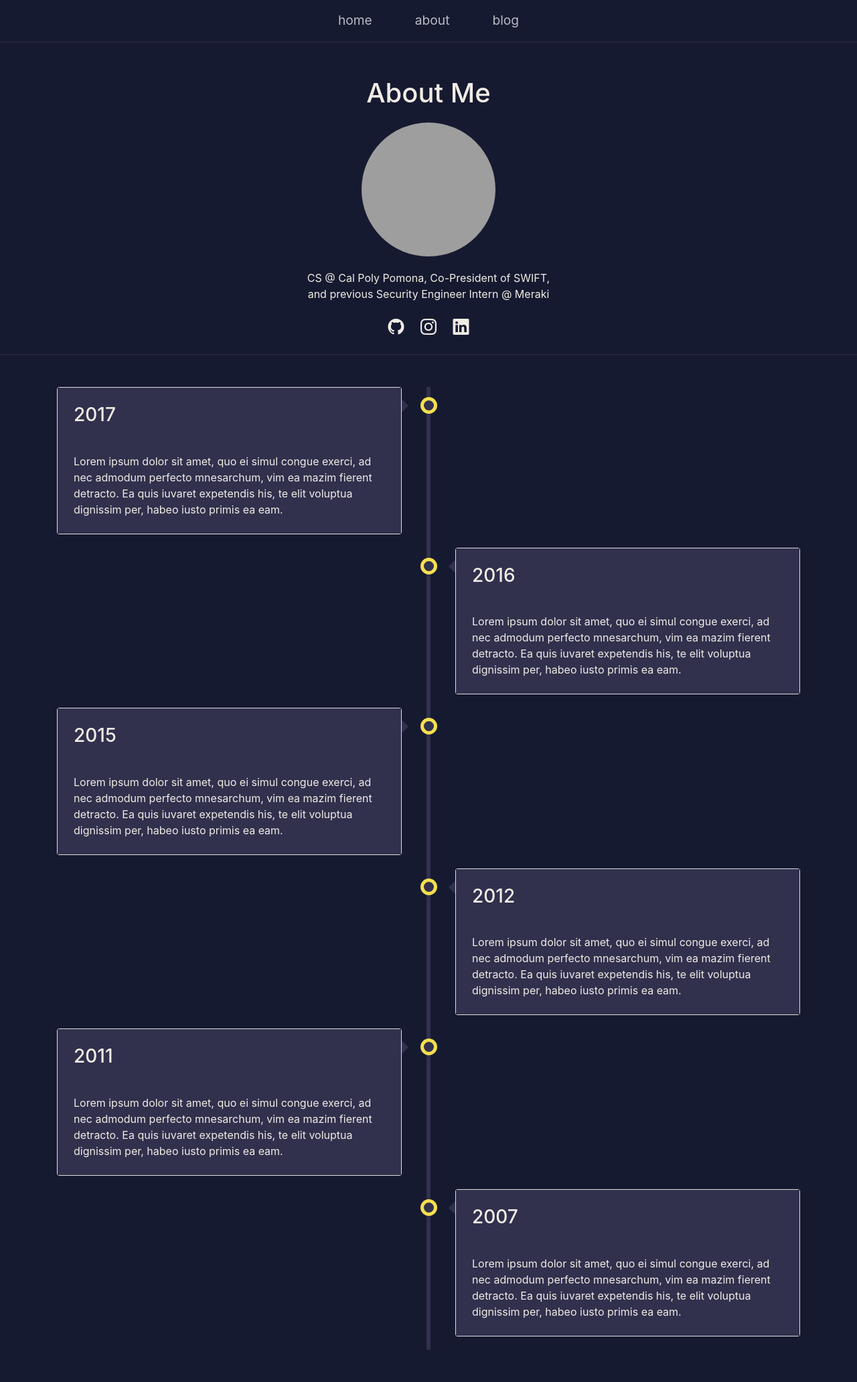
After one commit to DewewRHINO/chetapichart.com, a Flask app: page /about in a window 1280 px wide. The commit adds this page. Shown: the whole page at 67% size. Run offline with Flask 3, Linux system fonts and the light colour scheme; some libraries are stand-ins or nearby versions; grey boxes are pictures that could not be loaded.

Commit message:
Added blog and about page

```diff
--- a/app.py
+++ b/app.py
@@ -3,5 +3,13 @@ from flask import Flask, render_template
 app = Flask(__name__)
 
 @app.route("/")
-def hello_world():
+def home_page():
     return render_template('home.html')
+
+@app.route("/about")
+def about_page():
+    return render_template('about.html')
+
+@app.route("/blog")
+def blog_page():
+    return render_template('blog.html')
--- a/static/styles.css
+++ b/static/styles.css
@@ -27,6 +27,18 @@ a{
 .blog-previews{
     text-align: center;
     padding-top: 2rem;
+}
+
+.about-content{
+    text-align: center;
+    padding-top: 2rem;
+
+    display: flex;
+    flex-direction: row;
+    flex-wrap: nowrap;
+    justify-content: space-around;
+    align-items: center;
+    align-content: stretch;
 }
 
  /* Custom Styles */
@@ -79,3 +91,171 @@ h3{
 .blog-post{
     background-color: #31304D;
 }
+
+/* The actual timeline (the vertical ruler) */
+.main-timeline {
+  position: relative;
+}
+
+.card-body{
+    background-color: #31304D;
+}
+
+/* The actual timeline (the vertical ruler) */
+.main-timeline::after {
+  content: "";
+  position: absolute;
+  width: 6px;
+  background-color: #31304D;
+  top: 0;
+  bottom: 0;
+  left: 50%;
+  margin-left: -3px;
+}
+
+/* Container around content */
+.timeline {
+  position: relative;
+  background-color: inherit;
+  width: 50%;
+}
+
+/* The circles on the timeline */
+.timeline::after {
+  content: "";
+  position: absolute;
+  width: 25px;
+  height: 25px;
+  right: -13px;
+  background-color: #31304D;
+  border: 5px solid #f5df4d;
+  top: 15px;
+  border-radius: 50%;
+  z-index: 1;
+}
+
+/* Place the container to the left */
+.left {
+  padding: 0px 40px 20px 0px;
+  left: 0;
+}
+
+/* Place the container to the right */
+.right {
+  padding: 0px 0px 20px 40px;
+  left: 50%;
+}
+
+/* Add arrows to the left container (pointing right) */
+.left::before {
+  content: " ";
+  position: absolute;
+  top: 18px;
+  z-index: 1;
+  right: 30px;
+  border: medium solid #31304D;
+  border-width: 10px 0 10px 10px;
+  border-color: transparent transparent transparent #31304D;
+}
+
+/* Add arrows to the right container (pointing left) */
+.right::before {
+  content: " ";
+  position: absolute;
+  top: 18px;
+  z-index: 1;
+  left: 30px;
+  border: medium solid #31304D;
+  border-width: 10px 10px 10px 0;
+  border-color: transparent #31304D transparent transparent;
+}
+
+/* Fix the circle for containers on the right side */
+.right::after {
+  left: -12px;
+}
+
+/* Media queries - Responsive timeline on screens less than 600px wide */
+@media screen and (max-width: 600px) {
+  /* Place the timelime to the left */
+  .main-timeline::after {
+    left: 31px;
+  }
+
+  /* Full-width containers */
+  .timeline {
+    width: 100%;
+    padding-left: 70px;
+    padding-right: 25px;
+  }
+
+  /* Make sure that all arrows are pointing leftwards */
+  .timeline::before {
+    left: 60px;
+    border: medium solid #31304D;
+    border-width: 10px 10px 10px 0;
+    border-color: transparent #31304D transparent transparent;
+  }
+
+  /* Make sure all circles are at the same spot */
+  .left::after,
+  .right::after {
+    left: 18px;
+  }
+
+  .left::before {
+    right: auto;
+  }
+
+  /* Make all right containers behave like the left ones */
+  .right {
+    left: 0%;
+  }
+}
+
+.blog-post-row {
+    display: flex;
+    flex-direction: column;
+    align-items: center; /* Center the blog posts */
+}
+
+.blog-post {
+    background-color: #31304D; /* Using the predefined color */
+    color: #B6BBC4; /* Adjust text color as needed */
+    width: 100%; /* Stretch to full width */
+    max-width: 800px; /* Adjust the max width as needed */
+    margin-bottom: 20px;
+    padding: 20px;
+    box-shadow: 0 4px 8px rgba(0, 0, 0, 0.1); /* Optional shadow for depth */
+}
+
+.blog-post img {
+    width: 100%;
+    height: auto;
+}
+
+.blog-post h5 {
+    margin-top: 15px;
+    color: #F0ECE5; /* Adjust title color as needed */
+}
+
+.blog-post p {
+    color: #B6BBC4; /* Adjust text color as needed */
+}
+
+.blog-post .btn {
+    background-color: #161A30; /* Button background */
+    color: #F0ECE5; /* Button text color */
+    border: none;
+}
+
+.blog-post .btn:hover {
+    background-color: darken(#161A30, 10%); /* Darker on hover */
+}
+
+/* Media Query for smaller screens */
+@media screen and (max-width: 600px) {
+    .blog-post {
+        width: 90%; /* Slightly smaller on small screens */
+    }
+}
--- /dev/null
+++ b/templates/about.html
@@ -0,0 +1,99 @@
+{% extends "layout.html" %}
+
+{% block content %}
+
+<hr>
+
+<div class="container intro">
+
+    <div class="about-text">
+        <h1>
+            About Me
+          </h1>
+    </div>
+
+    <img src="https://media.licdn.com/dms/image/D5603AQH54OOeHmAFtA/profile-displayphoto-shrink_800_800/0/1692248799742?e=1707955200&v=beta&t=aMX5zmfl5fmgstE5rysQPqqJBuY1_SPQhC7Si_Ao_Bs" alt="Profile Picture" class="profile-pic">
+
+    <div class="about-text">
+        CS @ Cal Poly Pomona, Co-President of SWIFT, <br> and previous Security Engineer Intern @ Meraki
+    </div>
+
+    <div class="social-icons">
+        <!-- Replace with your social media links -->
+        <a href="https://www.facebook.com"><i class="bi bi-github"></i></a>
+        <a href="https://www.twitter.com"><i class="bi bi-instagram"></i></a>
+        <a href="https://www.instagram.com"><i class="bi bi-linkedin"></i></a>
+    </div>
+
+</div>
+
+<hr>
+
+<section>
+    <div class="container py-5">
+      <div class="main-timeline">
+        <div class="timeline left">
+          <div class="card">
+            <div class="card-body p-4">
+              <h3>2017</h3>
+              <p class="mb-0">Lorem ipsum dolor sit amet, quo ei simul congue exerci, ad nec admodum perfecto
+                mnesarchum, vim ea mazim fierent detracto. Ea quis iuvaret expetendis his, te elit voluptua
+                dignissim per, habeo iusto primis ea eam.</p>
+            </div>
+          </div>
+        </div>
+        <div class="timeline right">
+          <div class="card">
+            <div class="card-body p-4">
+              <h3>2016</h3>
+              <p class="mb-0">Lorem ipsum dolor sit amet, quo ei simul congue exerci, ad nec admodum perfecto
+                mnesarchum, vim ea mazim fierent detracto. Ea quis iuvaret expetendis his, te elit voluptua
+                dignissim per, habeo iusto primis ea eam.</p>
+            </div>
+          </div>
+        </div>
+        <div class="timeline left">
+          <div class="card">
+            <div class="card-body p-4">
+              <h3>2015</h3>
+              <p class="mb-0">Lorem ipsum dolor sit amet, quo ei simul congue exerci, ad nec admodum perfecto
+                mnesarchum, vim ea mazim fierent detracto. Ea quis iuvaret expetendis his, te elit voluptua
+                dignissim per, habeo iusto primis ea eam.</p>
+            </div>
+          </div>
+        </div>
+        <div class="timeline right">
+          <div class="card">
+            <div class="card-body p-4">
+              <h3>2012</h3>
+              <p class="mb-0">Lorem ipsum dolor sit amet, quo ei simul congue exerci, ad nec admodum perfecto
+                mnesarchum, vim ea mazim fierent detracto. Ea quis iuvaret expetendis his, te elit voluptua
+                dignissim per, habeo iusto primis ea eam.</p>
+            </div>
+          </div>
+        </div>
+        <div class="timeline left">
+          <div class="card">
+            <div class="card-body p-4">
+              <h3>2011</h3>
+              <p class="mb-0">Lorem ipsum dolor sit amet, quo ei simul congue exerci, ad nec admodum perfecto
+                mnesarchum, vim ea mazim fierent detracto. Ea quis iuvaret expetendis his, te elit voluptua
+                dignissim per, habeo iusto primis ea eam.</p>
+            </div>
+          </div>
+        </div>
+        <div class="timeline right">
+          <div class="card">
+            <div class="card-body p-4">
+              <h3>2007</h3>
+              <p class="mb-0">Lorem ipsum dolor sit amet, quo ei simul congue exerci, ad nec admodum perfecto
+                mnesarchum, vim ea mazim fierent detracto. Ea quis iuvaret expetendis his, te elit voluptua
+                dignissim per, habeo iusto primis ea eam.</p>
+            </div>
+          </div>
+        </div>
+      </div>
+    </div>
+  </section>
+
+{% endblock %}
--- a/templates/layout.html
+++ b/templates/layout.html
@@ -6,11 +6,11 @@
     <meta name="viewport" content="width=device-width, initial-scale=1, shrink-to-fit=no">
 
     <!-- Bootstrap CSS -->
-<!-- Bootstrap CSS -->
-<link href="https://stackpath.bootstrapcdn.com/bootstrap/4.3.1/css/bootstrap.min.css" rel="stylesheet">
-<!-- Bootstrap Icons -->
-<link href="https://cdn.jsdelivr.net/npm/bootstrap-icons@1.9.1/font/bootstrap-icons.css" rel="stylesheet">
-<!-- Custom CSS -->    <link rel="stylesheet" href="../static/styles.css">
+    <!-- Bootstrap CSS -->
+    <link href="https://stackpath.bootstrapcdn.com/bootstrap/4.3.1/css/bootstrap.min.css" rel="stylesheet">
+    <!-- Bootstrap Icons -->
+    <link href="https://cdn.jsdelivr.net/npm/bootstrap-icons@1.9.1/font/bootstrap-icons.css" rel="stylesheet">
+    <!-- Custom CSS -->    <link rel="stylesheet" href="../static/styles.css">
 
     <title>chetapichart.com</title>
   </head>
@@ -20,13 +20,13 @@
   <nav class="navbar navbar-expand-lg navbar-custom justify-content-center">
     <ul class="navbar-nav">
         <li class="nav-item active">
-            <a class="nav-link" href="/">home</a>
+            <a class="nav-link" href='/'>home</a>
         </li>
         <li class="nav-item">
-            <a class="nav-link" href="./about.html">about</a>
+            <a class="nav-link" href="./about">about</a>
         </li>
         <li class="nav-item">
-            <a class="nav-link" href="./blog.html">blog</a>
+            <a class="nav-link" href="./blog">blog</a>
         </li>
     </ul>
   </nav>
```
Also changed, not shown: templates/blog.html (added, +45 -0 lines), 1 other file.
